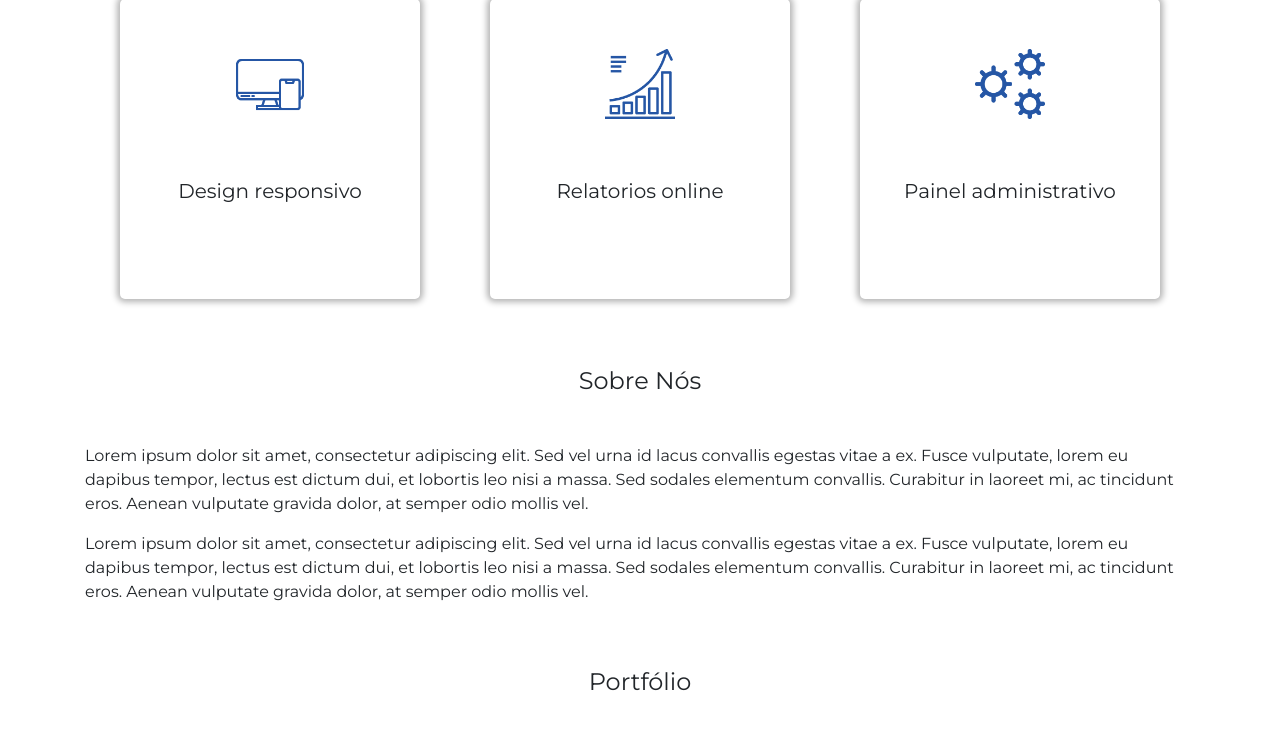
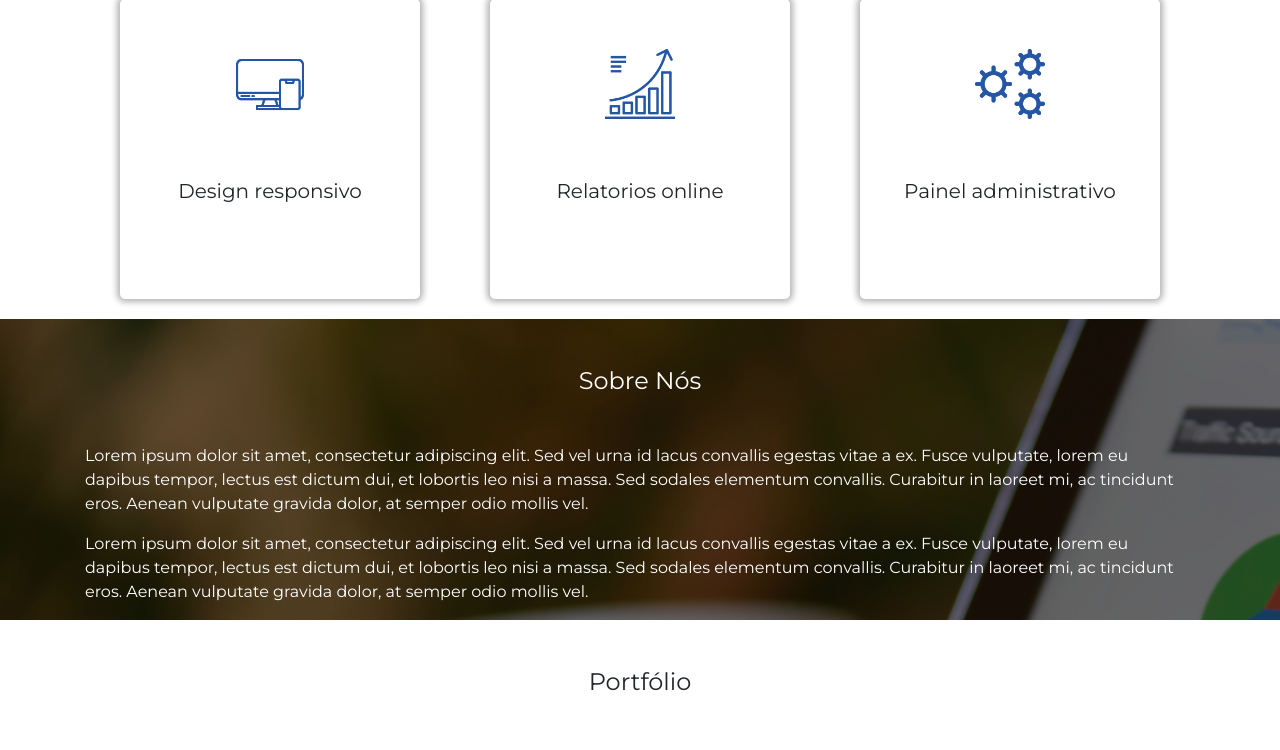
Before and after one commit to FrontDevWork/Center-Dev, a PHP site: page / in a window 1280 px wide. Shown: the part 1008-1758 px from the top of the page. Run offline with PHP 8.4, Linux system fonts and the light colour scheme.

Commit message:
Sobre nos css

```diff
--- a/css/style.css
+++ b/css/style.css
@@ -302,7 +302,13 @@ transform: scale(1.5);
     max-width: 100%;
     width: 150px;
   }
+}
 
+/*Sobre Nos*/
+
+.sobre-nos {
+  background-image: url(../img/banner.png);
+  color: #fff;
 }
 /* Contato */
   .box-contato {
```
